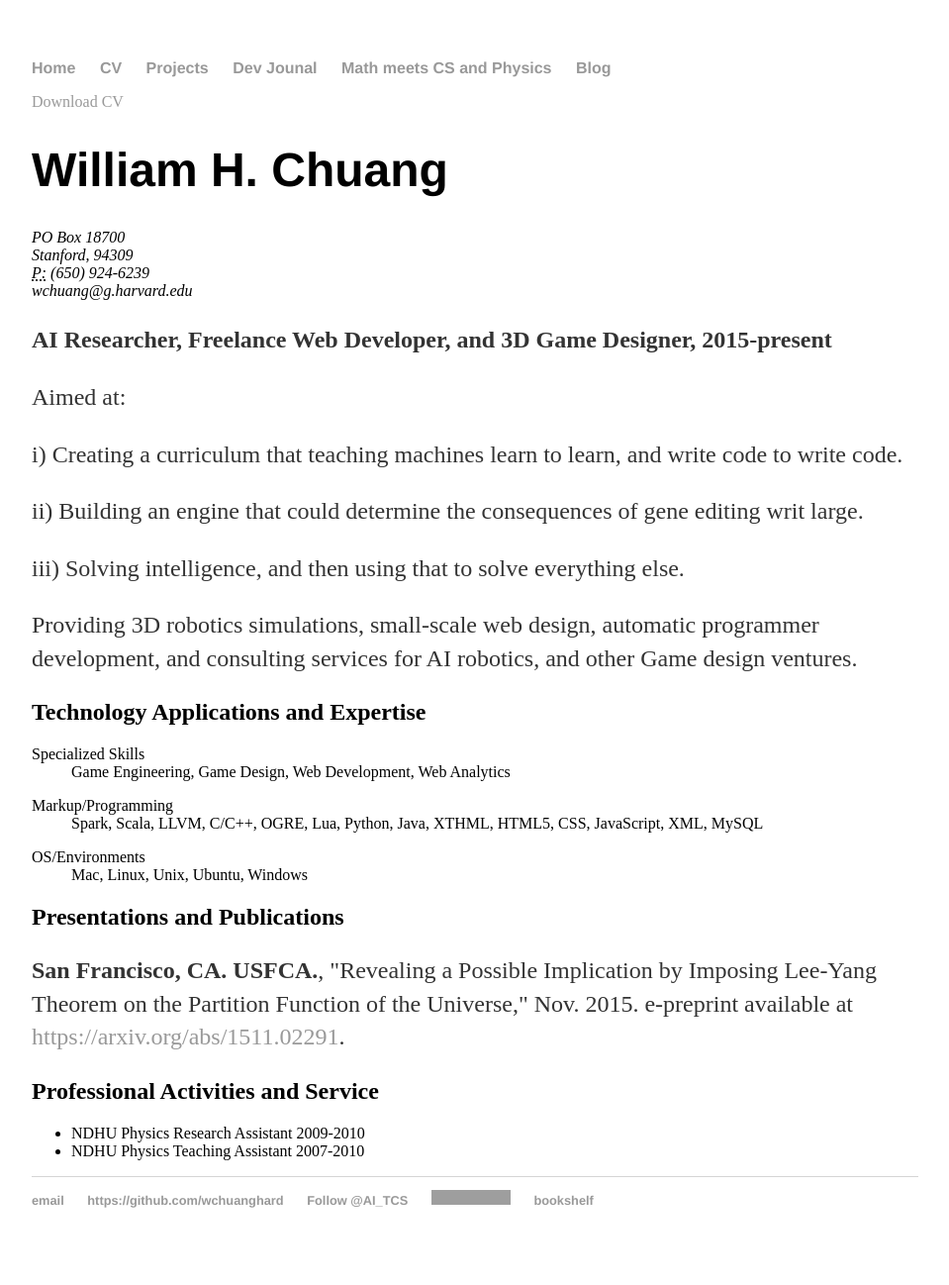
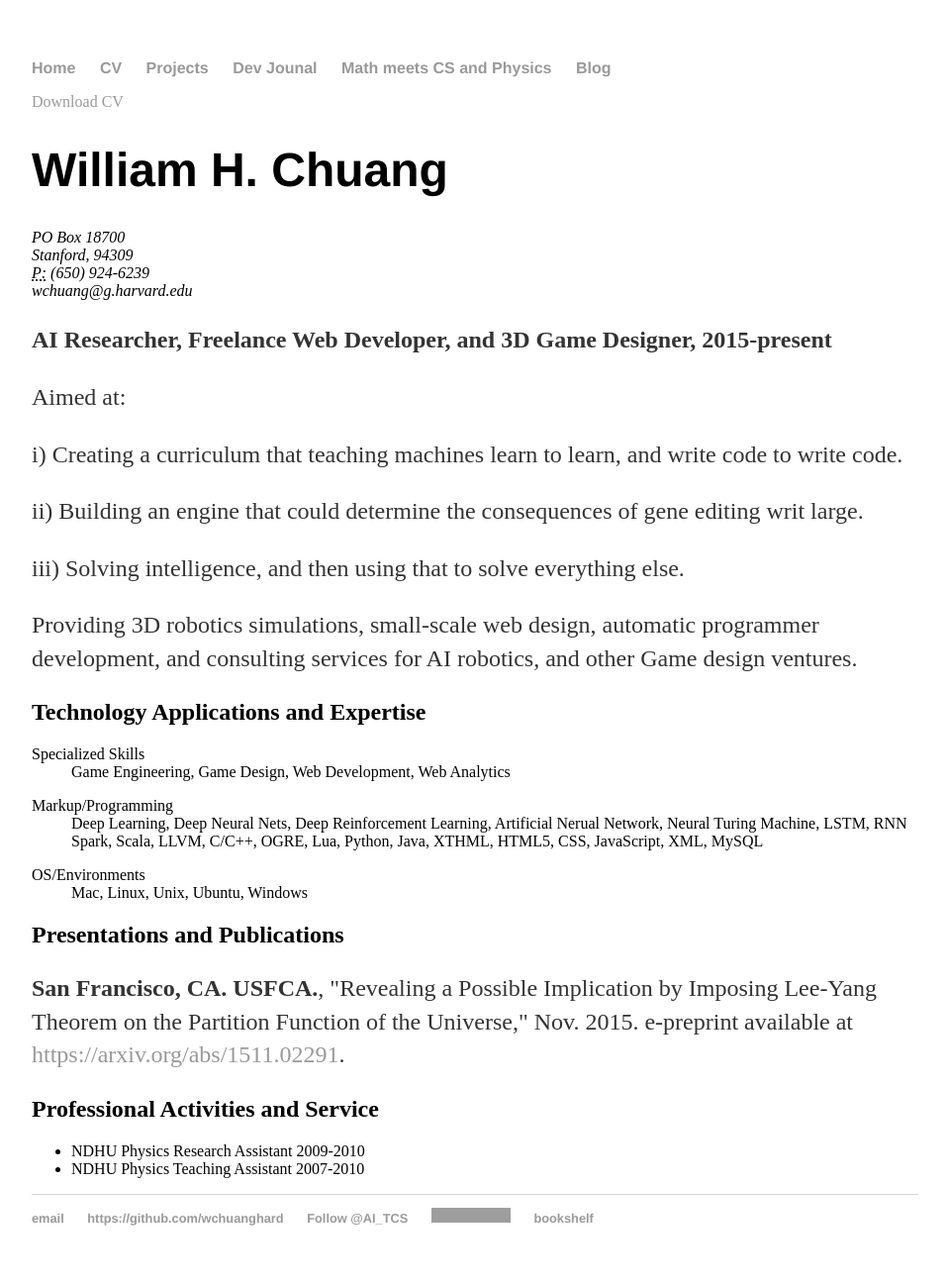
Before and after one commit to williamchuang/williamchuang.github.io, a Jekyll site: the page built from cv/index.html, in a window 1280 px wide. Shown: the whole page at 99% size, without its empty margins (160-1119 px from the left). Built offline with Jekyll 4.4.1, drawn with Linux system fonts in a browser that asks for light colours; comment, search, counter and statistics services are not loaded; grey boxes are pictures that could not be loaded.

Commit message:
Update index.html

```diff
--- a/cv/index.html
+++ b/cv/index.html
@@ -34,6 +34,7 @@ description: Current CV for William Chuang.
 					</dl>
 					<dl class="dl-horizontal">
 						<dt>Markup/Programming</dt>
+						<dd>Deep Learning, Deep Neural Nets, Deep Reinforcement Learning, Artificial Nerual Network, Neural Turing Machine, LSTM, RNN</dd>
 						<dd>Spark, Scala, LLVM, C/C++, OGRE, Lua, Python, Java, XTHML, HTML5, CSS, JavaScript, XML, MySQL</dd>
 					</dl>
 					<dl class="dl-horizontal">
```
